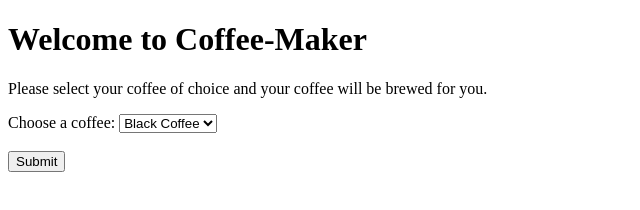
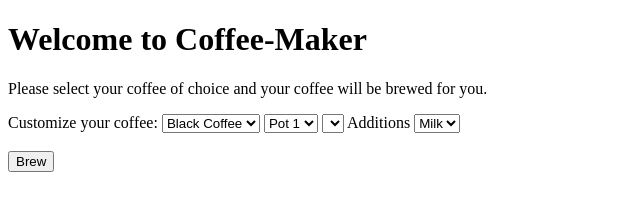
Before and after one commit to code-copeiuhm/coffee-girl, a website: page public/coffee.html in a window 1280 px wide. Shown: the whole page, without its empty margins (0-640 px from the left). Drawn offline with Linux system fonts and the light colour scheme.

Commit message:
added changes to coffee

```diff
--- a/public/coffee.html
+++ b/public/coffee.html
@@ -11,15 +11,23 @@
 <p>Please select your coffee of choice and your coffee will be brewed for you.</p>
 
 <form>
-  <label for="coffees">Choose a coffee:</label>
-  <select name="coffees" id="coffees">
+  <label for="coffees">Customize your coffee:</label>
+  <select name="Bean type" id="coffees">
     <option value="black-coffee">Black Coffee</option>
     <option value="latte">Latte</option>
     <option value="espresso">Espresso</option>
     <option value="tea">Tea</option>
   </select>
+  <select name="pot" id="pot">
+    <option value="pot-1">Pot 1</option>
+  </select>
+  <select></select>
+  <label for="additions">Additions</label>
+  <select name="Additions", id="additions">
+    <option value="Milk">Milk</option>
+  </select>
   <br><br>
-  <input type="button" value="Submit" id="coffee-button" onclick="submit()">
+  <input type="button" value="Brew" id="coffee-button" onclick="submit()">
 </form>
 
 <!--TODO: Snak med lojdae-->
```
